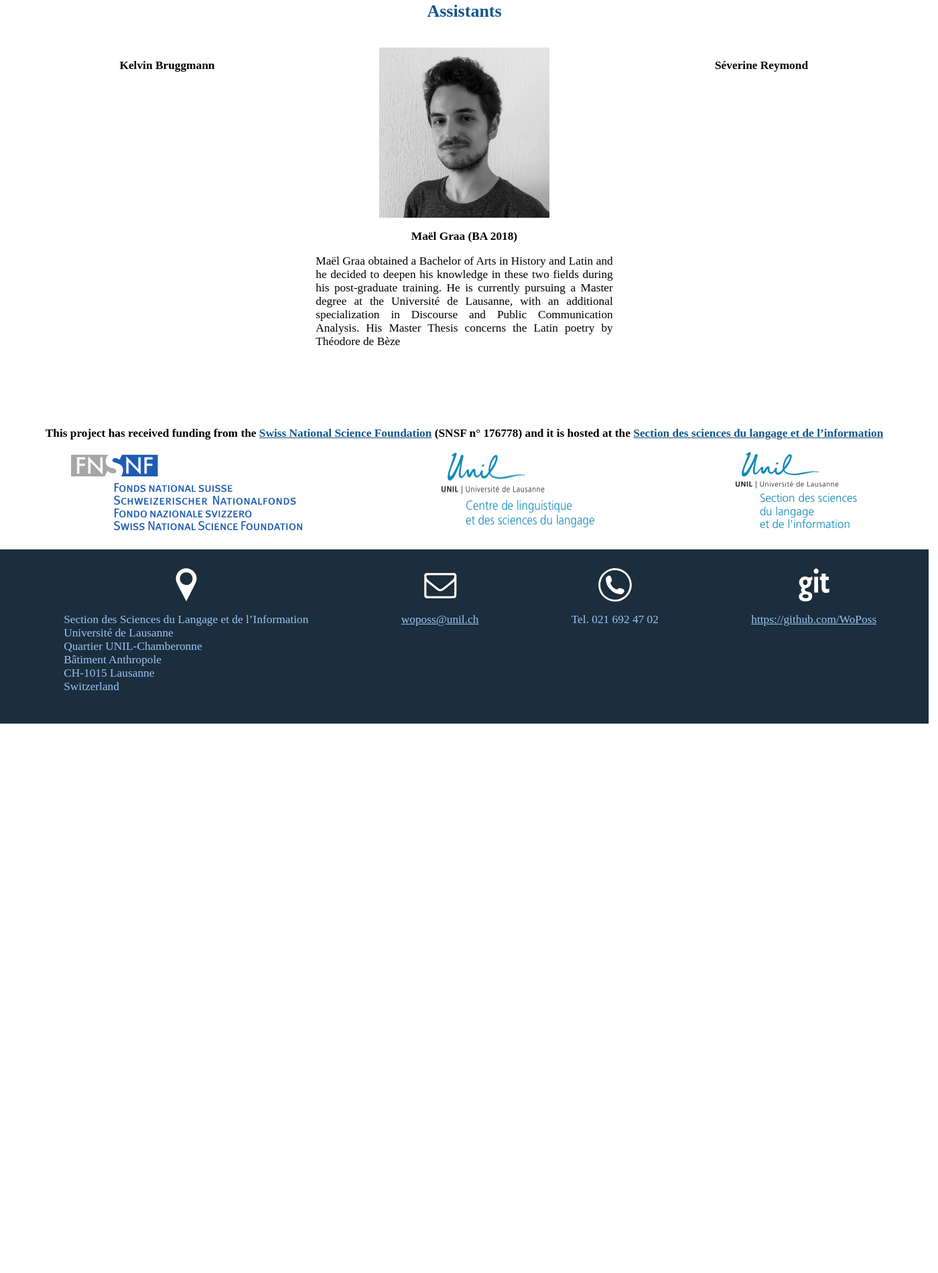
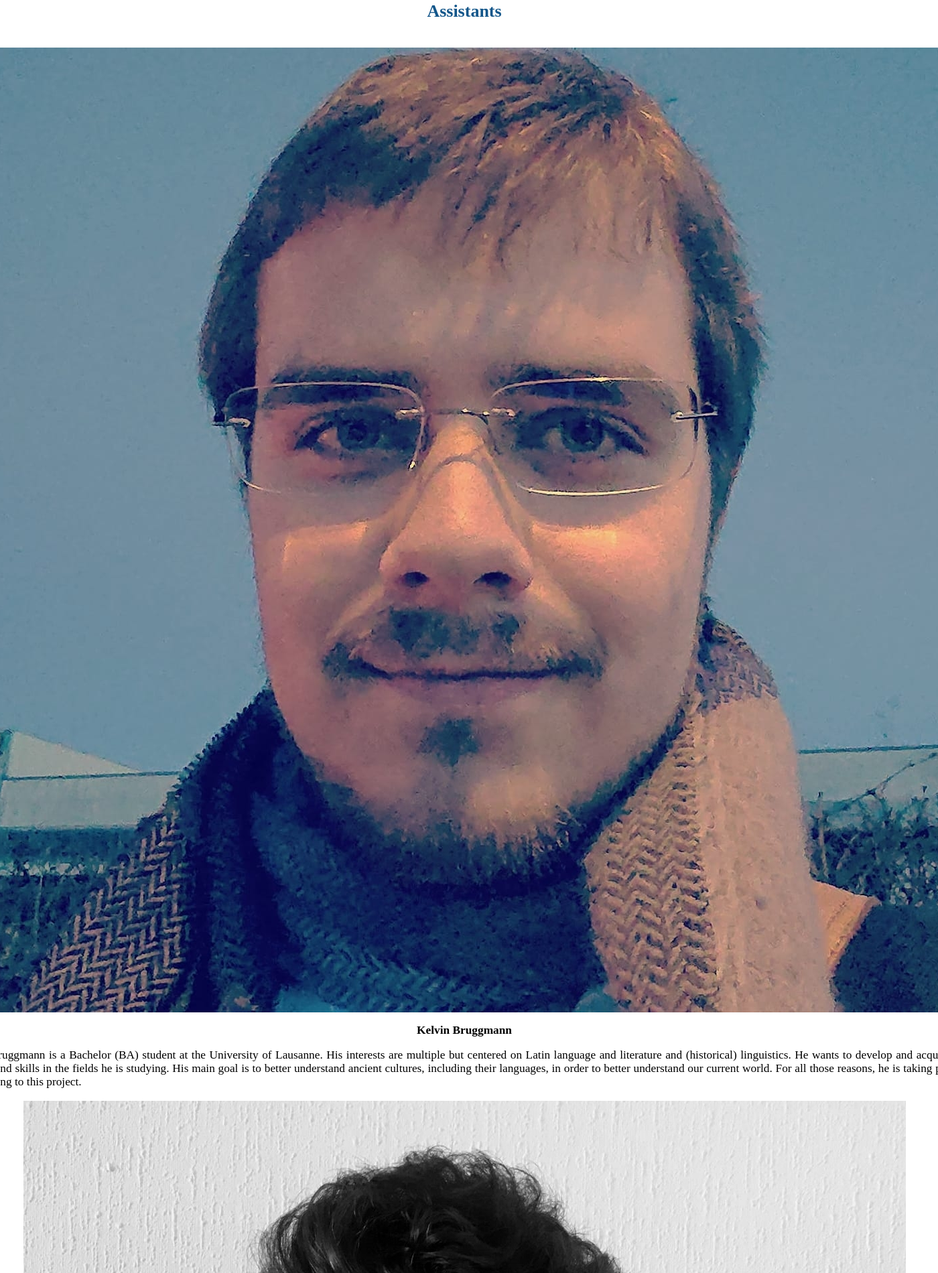
Before and after one commit to WoPoss-project/user_interface, a PHP site: page /team.php in a window 1400 px wide; the page is wider, and only the part inside the window is pictured. Shown: the part 2268-4168 px from the top of that part at 67% size. Before the commit the page ends 3348 px from the top of that part, so only its background shows below. Run offline with PHP 8.4, Linux system fonts and the light colour scheme.

Commit message:
[content] updated team info

```diff
--- a/team.php
+++ b/team.php
@@ -1,4 +1,3 @@
-<?xml version="1.0" encoding="UTF-8"?>
 <!DOCTYPE html>
 <html xmlns="http://www.w3.org/1999/xhtml">
     <head>
@@ -86,11 +85,15 @@
 
             </div>
             <h2>Assistants</h2>
-            <div class="members">
+            <div class="members_et">
             <div>
             <figure>
+            <img src="images/team/kelvin.jpg" alt="Kelvin Bruggmann"/>
             <figcaption>Kelvin Bruggmann</figcaption>
             </figure>
+            <p>Kelvin Bruggmann is a Bachelor (BA) student at the University of Lausanne. His interests are multiple but centered on Latin language and literature and (historical) linguistics.
+             He wants to develop and acquire new abilities and skills in the fields he is studying. His main goal is to better understand ancient cultures, including their languages, in order to better
+              understand our current world. For all those reasons, he is taking part and contributing to this project.</p>
             </div>
             <div>
              <figure>
@@ -99,7 +102,7 @@
                     </figure>
 
                    <p>Maël Graa obtained a Bachelor of Arts in History and Latin and he decided to deepen his knowledge in these two fields during his post-graduate training.
-                   He is currently pursuing a Master degree at the Université de Lausanne, with an additional specialization in Discourse and Public Communication Analysis. His Master Thesis concerns the Latin poetry by Théodore de Bèze</p>
+                   He is currently pursuing a Master degree at the Université de Lausanne, with an additional specialization in Discourse and Public Communication Analysis. His Master Thesis concerns the Latin poetry by Théodore de Bèze.</p>
             </div>
                         <div>
             <figure>
```
